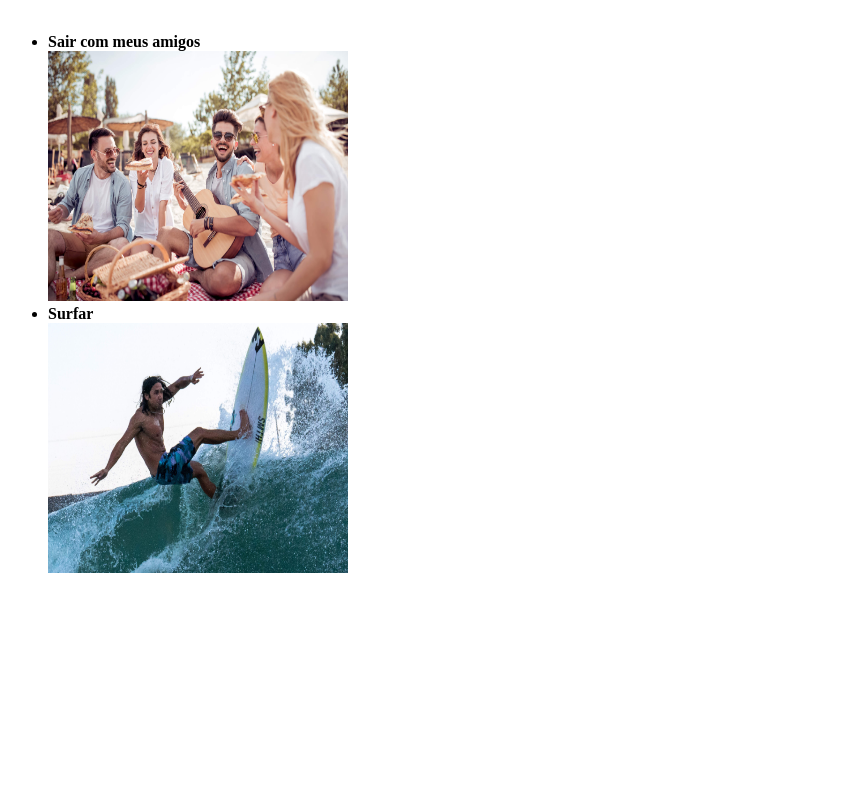
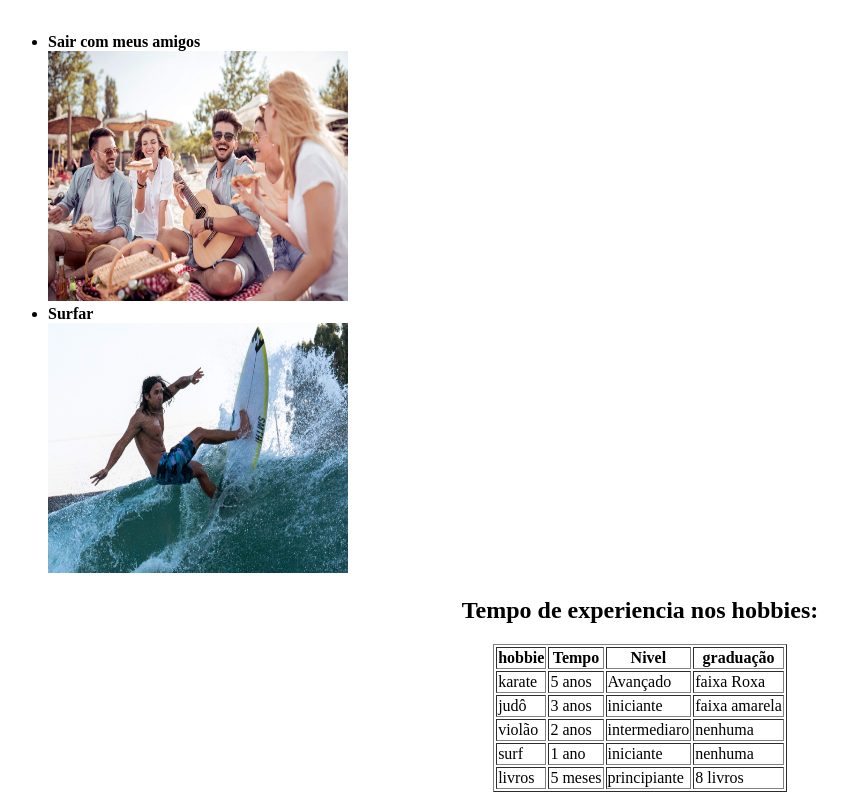
Before and after one commit to luanndeveloper/web-interface, a plain HTML site: page projeto1bi/hobbies.html in a window 1280 px wide. Shown: the part 1351-2151 px from the top of the page, without its empty margins (0-847 px from the left). Before the commit the page ends 1944 px from the top, so only its background shows below. Drawn offline with Linux system fonts and the light colour scheme.

Commit message:
Adcionei uma tabela

```diff
--- a/projeto1bi/hobbies.html
+++ b/projeto1bi/hobbies.html
@@ -11,7 +11,7 @@
     <a href="músicas.html"><img src="./public/vinil.jpg" width="32px" height="32px"><a>
     <a href="curiosidades.html"><img src="./public/laaaaampadas.png" alt="" width="32px" height="32px"></a>
     <center>
-    <hr><h1> Meus hobbies</h1><hr>
+    <hr><h1><i> Meus hobbies</i></h1><hr>
     <p>Sempre gostei de aprender novas coisas e conhecer um pouco de tudo. Gosto de fazer diversas coisas no meu tempo livre, atualmente estou lendo muitos lirvos, mas minha paixão é por esportes, especialmente esportes de luta.<br> Amo lutar, me sinto vivo lutando, é mágico, atualmente não posso fazer as coisas que eu mais gosto por causa da cirurgia e isso me deixa triste, mas tudo bem, eu vou voltar.<br>Vou fazer uma lista sobre os meus hobbies</p>
     <h3><b>Lista dos hobbies</b></h3>
     </center>
@@ -34,6 +34,57 @@
         <img src="./public/surf.jpg" width="300" height="250">
         </b>
       </ul>
+      <center>
+      <!--Tabela-->
+
+      <h2>Tempo de experiencia nos hobbies:</h2>
+      <table border="1px">
+        <tr>
+          <th>hobbie</th>
+          <th>Tempo</th>
+          <th>Nivel</th>
+          <th>graduação</th>
+        </tr>
+        <tr>
+          <td>karate</td>
+          <td>5 anos</td>
+          <td>Avançado</td>
+          <td>faixa Roxa</td>
+        </tr>
+        <tr>
+          <td>judô</td>
+          <td>3 anos</td>
+          <td>iniciante</td>
+          <td>faixa amarela</td>
+        </tr>
+        <tr>
+          <td>violão</td>
+          <td>2 anos</td>
+          <td>intermediaro</td>
+          <td>nenhuma</td>
+        </tr>
+        <tr>
+          <td>surf</td>
+          <td>1 ano</td>
+          <td>iniciante</td>
+          <td>nenhuma</td>
+        </tr>
+        <tr>
+          <td>livros</td>
+          <td>5 meses</td>
+          <td>principiante</td>
+          <td>8 livros</td>
+        </tr>
+      </center>
+
+
+
+
+
+
+
+      </table>
+
 
 
 
```
Also changed, not shown: projeto1bi/curiosidades.html (+1 -1 lines), projeto1bi/músicas.html (+1 -1 lines).
